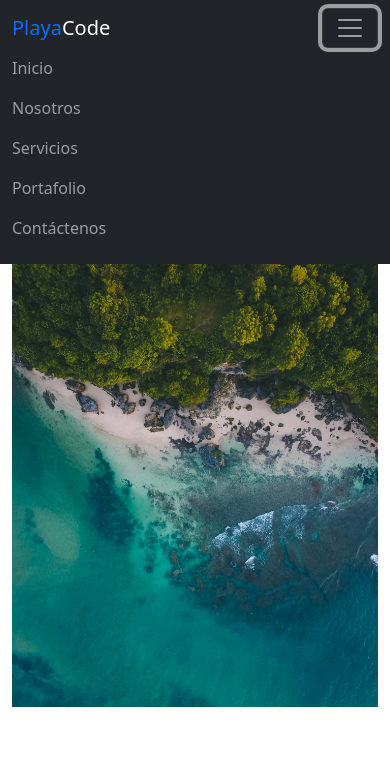
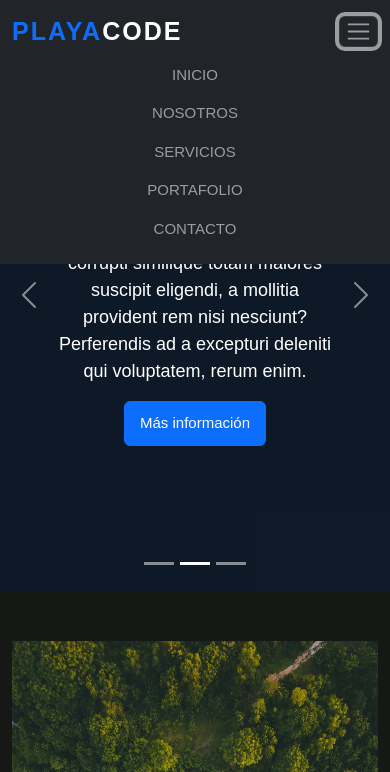
Before and after one commit to okipe/web01-bootstrap5, a plain HTML site: page index.html in a window 390 px wide. Both pictures are taken after a click on the button 350 px from the left and 28 px from the top of the page. Shown: the top 772 px of the page. Drawn offline with nearby package versions, Linux system fonts and the light colour scheme.

Commit message:
Version of the tutorial

```diff
--- a/index.html
+++ b/index.html
@@ -4,7 +4,7 @@
     <meta charset="UTF-8">
     <meta http-equiv="X-UA-Compatible" content="IE=edge">
     <meta name="viewport" content="width=device-width, initial-scale=1.0">
-    <title>Document</title>
+    <title>Playas de Sudamérica</title>
     <link href="https://cdn.jsdelivr.net/npm/bootstrap@5.3.0-alpha3/dist/css/bootstrap.min.css" rel="stylesheet" integrity="sha384-KK94CHFLLe+nY2dmCWGMq91rCGa5gtU4mk92HdvYe+M/SXH301p5ILy+dN9+nJOZ" crossorigin="anonymous">
     <link rel="stylesheet" href="https://cdn.jsdelivr.net/npm/bootstrap-icons@1.10.5/font/bootstrap-icons.css">
     <link rel="stylesheet" href="style.css">
@@ -39,7 +39,7 @@
                         <a href="#" class="nav-link">Portafolio</a>
                     </li>
                     <li class="nav-item">
-                        <a href="#" class="nav-link">Contáctenos</a>
+                        <a href="#" class="nav-link">Contacto</a>
                     </li>
                 </ul>
             </div>
@@ -75,7 +75,7 @@
 
         <div class="carousel-inner">
             <div class="carousel-item active">
-                <img src="img/home-1.webp" class="d-block w-100" alt="Imagen 1">
+                <img src="img/home-1.webp" class="d-block w-100 img-fluid" alt="Imagen 1">
                 <div class="carousel-caption">
                     <h5>Playa con hueco</h5>
                     <p>
@@ -86,7 +86,7 @@
             </div>
 
             <div class="carousel-item">
-                <img src="img/home-2.webp" class="d-block w-100" alt="Imagen 2">
+                <img src="img/home-2.webp" class="d-block w-100 img-fluid" alt="Imagen 2">
                 <div class="carousel-caption">
                     <h5>Playa con hueco</h5>
                     <p>
@@ -97,7 +97,7 @@
             </div>
 
             <div class="carousel-item">
-                <img src="img/home-3.webp" class="d-block w-100" alt="Imagen 3">
+                <img src="img/home-3.webp" class="d-block w-100 img-fluid" alt="Imagen 3">
                 <div class="carousel-caption">
                     <h5>Playa con hueco</h5>
                     <p>
@@ -149,6 +149,7 @@
     </section>
 
     <section class="services section-padding">
+        <div class="container">
             <div class="row">
                 <div class="col-md-12">
                     <div class="section-header text-center text-white pb-5">
@@ -189,6 +190,8 @@
                     </div>
                 </div>
             </div>
+        </div>
+
     </section>
 
     <section class="portfolio section-padding">
@@ -209,7 +212,7 @@
                                 <img src="/img/project-1.webp" class="img-fluid" alt="Proyecto 1">
                             </div>
                             <h3>Playa 1</h3>
-                            <p>Lorem ipsum dolor sit amet consectetur adipisicing elit. Nobis ducimus obcaecati suscipit mollitia explicabo earum quasi quis ipsum? Similique reprehenderit libero voluptas necessitatibus dolore aut quo perferendis nesciunt autem expedita?</p>
+                            <p class="lead">Lorem ipsum dolor sit amet consectetur adipisicing elit. Nobis ducimus obcaecati suscipit mollitia explicabo earum quasi quis ipsum? Similique reprehenderit libero voluptas necessitatibus dolore aut quo perferendis nesciunt autem expedita?</p>
                             <button class="btn bg-primary text-white">Más información</button>
                         </div>
                     </div>
@@ -221,7 +224,7 @@
                                 <img src="/img/project-2.webp" class="img-fluid" alt="Proyecto 1">
                             </div>
                             <h3>Playa 2</h3>
-                            <p>Lorem ipsum dolor sit amet consectetur adipisicing elit. Nobis ducimus obcaecati suscipit mollitia explicabo earum quasi quis ipsum? Similique reprehenderit libero voluptas necessitatibus dolore aut quo perferendis nesciunt autem expedita?</p>
+                            <p class="lead">Lorem ipsum dolor sit amet consectetur adipisicing elit. Nobis ducimus obcaecati suscipit mollitia explicabo earum quasi quis ipsum? Similique reprehenderit libero voluptas necessitatibus dolore aut quo perferendis nesciunt autem expedita?</p>
                             <button class="btn bg-primary text-white">Más información</button>
                         </div>
                     </div>
@@ -232,7 +235,7 @@
                                 <img src="/img/project-3.webp" class="img-fluid" alt="Proyecto 1">
                             </div>
                             <h3>Playa 3</h3>
-                            <p>Lorem ipsum dolor sit amet consectetur adipisicing elit. Nobis ducimus obcaecati suscipit mollitia explicabo earum quasi quis ipsum? Similique reprehenderit libero voluptas necessitatibus dolore aut quo perferendis nesciunt autem expedita?</p>
+                            <p class="lead">Lorem ipsum dolor sit amet consectetur adipisicing elit. Nobis ducimus obcaecati suscipit mollitia explicabo earum quasi quis ipsum? Similique reprehenderit libero voluptas necessitatibus dolore aut quo perferendis nesciunt autem expedita?</p>
                             <button class="btn bg-primary text-white">Más información</button>
                         </div>
                     </div>
--- a/style.css
+++ b/style.css
@@ -0,0 +1,130 @@
+* {
+    font-family: Arial, Helvetica, sans-serif;
+}
+
+body {
+    background: #161815;
+}
+
+.section-padding {
+    padding: 70px 0;
+}
+
+.carousel-item {
+    height: 80vh;
+    min-height: 500px;
+}
+
+.carousel-item img {
+    max-width: 100%; height: auto;
+}
+
+.carousel-caption {
+    bottom: 100px;
+    z-index: 2;
+}
+
+.carousel-caption h5 {
+    font-size: 45px;
+    text-transform: uppercase;
+    letter-spacing: 2px;
+    margin-top: 25px;
+}
+
+.carousel-caption p {
+    width: 60%;
+    margin: auto;
+    font-size: 18px;
+    line-height: 1.9;
+}
+
+.carousel-inner::before {
+    content: '';
+    position: absolute;
+    width: 100%;
+    height: 100%;
+    top: 0;
+    left: 0;
+    background: rgba(0, 30, 82, 0.327);
+    z-index: 1;
+}
+
+.navbar-nav a {
+    font-size: 15px;
+    text-transform: uppercase;
+    font-weight: 500;
+}
+
+.navbar-dark .navbar-brand {
+    color: #fff;
+    font-size: 25px;
+    text-transform: uppercase;
+    font-weight: bold;
+    letter-spacing: 2px;
+}
+
+.navbar-light .navbar-brand:focus, .navbar-light .navbar-brand:focus {
+    color: #000;
+}
+
+.w-100 {
+    height: 100vh;
+}
+
+.navbar-toggler {
+    padding: 1px 5px;
+    font-size: 18px;
+    line-height: 0.3;
+}
+
+.services .card-body i {
+    font-size: 50px;
+}
+
+.team .card-body i {
+    font-size: 20px;
+}
+
+@media(max-width: 767px) {
+    .navbar-nav {
+        text-align: center;
+    }
+
+    .carousel-item {
+        height: 70vh;
+    }
+
+    w-100 {
+        height: 70vh;
+    }
+
+    .carousel-caption {
+        bottom: 125px;
+    }
+
+    .carousel-caption h5 {
+        font-size: 17px;
+    }
+
+    .carousel-caption a {
+        padding: 10px 15px;
+        font-size: 15px;
+    }
+
+    .carousel-caption p {
+        width: 100%;
+        line-height: 1.5;
+    }
+
+    .about-text {
+        padding-top: 50px;
+    }
+
+    .card {
+        margin-bottom: 30px;
+    }
+
+    .section-padding {
+        padding: 50px 0;
+    }
+}
```
Lines whose indentation alone changed are shown as unchanged.
